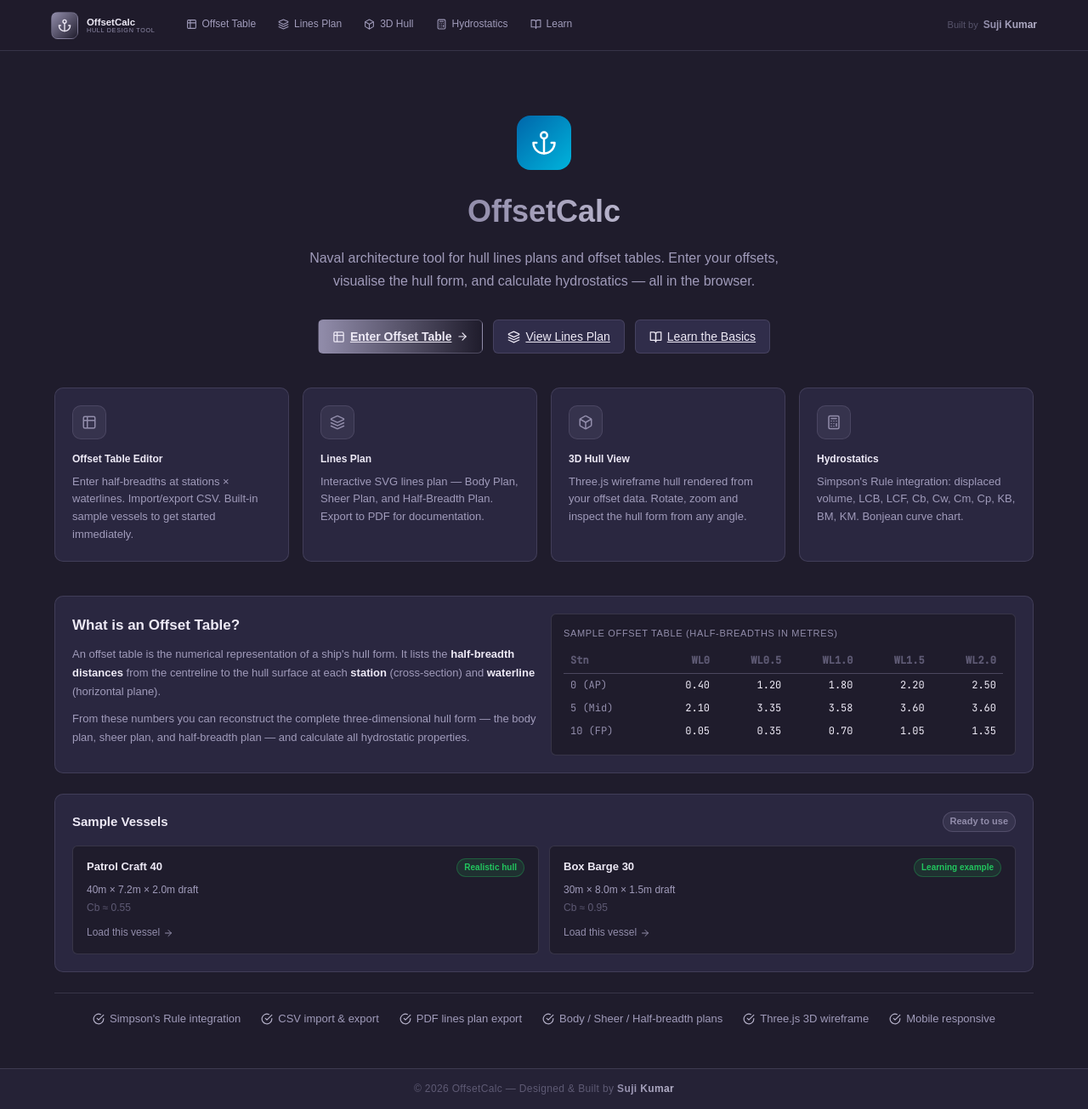
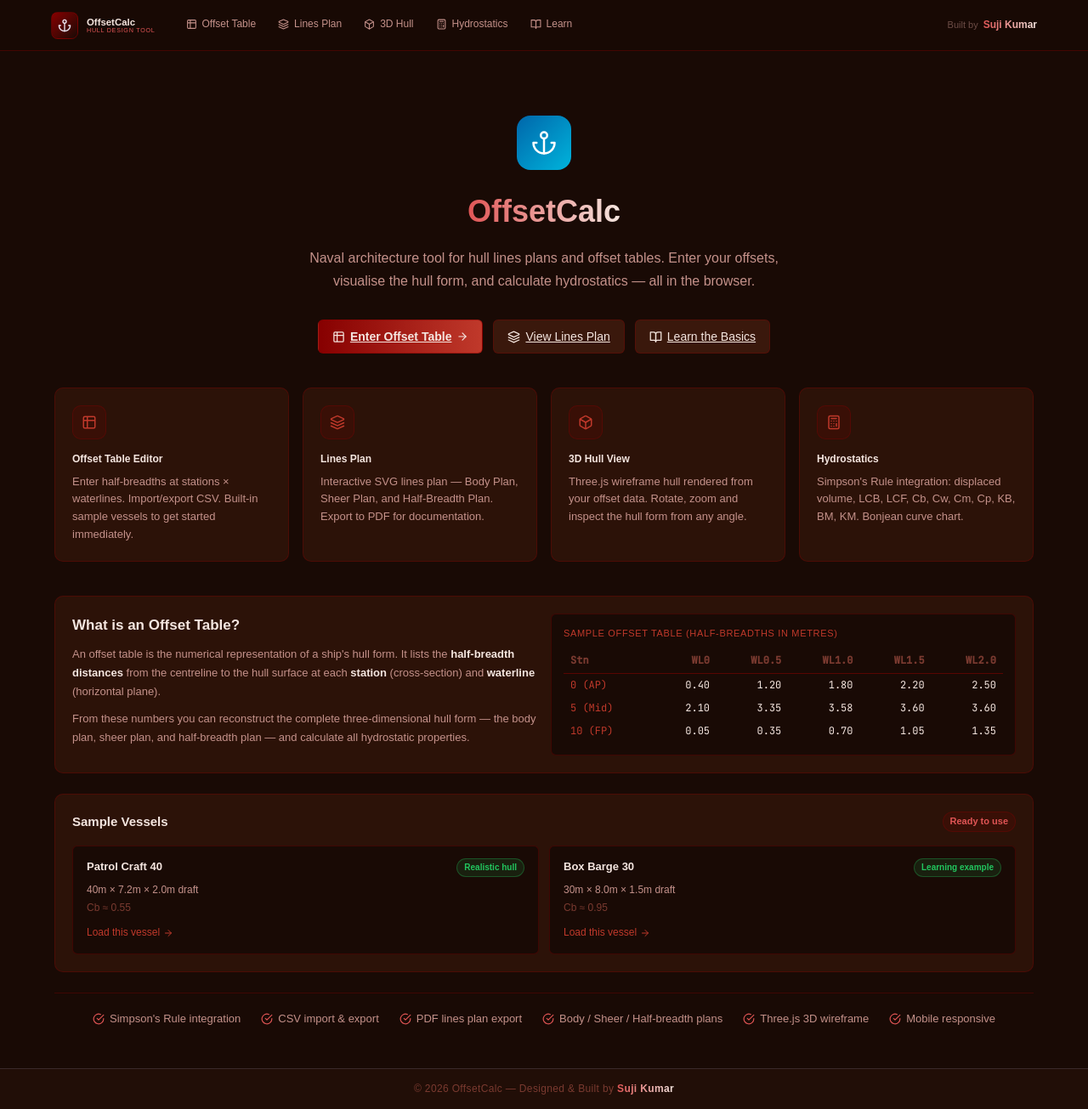
Before and after one commit to sujirex/offsetcalc, a Next.js app: page / in a window 1280 px wide. Shown: the whole page at 85% size. Built offline with nearby package versions, Linux system fonts and the light colour scheme.

Commit message:
style: crimson-dark theme #190a05→#870000, warm cream text

```diff
--- a/app/globals.css
+++ b/app/globals.css
@@ -3,32 +3,32 @@
 *, *::before, *::after { box-sizing: border-box; margin: 0; padding: 0; }
 
 :root {
-  /* Backgrounds — deep purple */
-  --navy:        #1F1C2C;
-  --navy-mid:    #252236;
-  --navy-card:   #2a2740;
-  --navy-raised: #302d4a;
-  --border:      rgba(146, 141, 171, 0.22);
-  --border-hover:rgba(146, 141, 171, 0.55);
+  /* Backgrounds — deep crimson */
+  --navy:        #190a05;
+  --navy-mid:    #210e07;
+  --navy-card:   #2c1208;
+  --navy-raised: #3a180c;
+  --border:      rgba(135, 0, 0, 0.35);
+  --border-hover:rgba(180, 30, 30, 0.65);
 
-  /* Brand — #928DAB → #1F1C2C */
-  --cyan:        #928DAB;
-  --teal:        #b8b4cc;
-  --cyan-dim:    rgba(146, 141, 171, 0.12);
+  /* Brand — #190a05 → #870000 */
+  --cyan:        #c0392b;
+  --teal:        #e05555;
+  --cyan-dim:    rgba(135, 0, 0, 0.15);
   --amber:       #f59e0b;
   --danger:      #ef4444;
   --success:     #22c55e;
 
-  /* Text */
-  --text-primary:   #eeeaf6;
-  --text-secondary: #a09bba;
-  --text-muted:     #5e5a74;
+  /* Text — warm cream */
+  --text-primary:   #f5e6e0;
+  --text-secondary: #c4918a;
+  --text-muted:     #7a3a30;
 
   --nav-h:     60px;
   --radius:    10px;
   --radius-sm: 6px;
 
-  --brand-grad: linear-gradient(to right, #928DAB, #1F1C2C);
+  --brand-grad: linear-gradient(to right, #190a05, #870000);
 }
 
 html, body {
@@ -51,8 +51,8 @@ label { font-family: Arial, Helvetica, sans-serif; font-size: 11px; }
 /* Scrollbar */
 ::-webkit-scrollbar { width: 6px; height: 6px; }
 ::-webkit-scrollbar-track { background: var(--navy); }
-::-webkit-scrollbar-thumb { background: rgba(146,141,171,0.3); border-radius: 3px; }
-::-webkit-scrollbar-thumb:hover { background: var(--cyan); }
+::-webkit-scrollbar-thumb { background: rgba(135,0,0,0.4); border-radius: 3px; }
+::-webkit-scrollbar-thumb:hover { background: #870000; }
 
 /* Cards */
 .card {
@@ -75,12 +75,11 @@ label { font-family: Arial, Helvetica, sans-serif; font-size: 11px; }
 .btn:hover { opacity: 0.85; transform: translateY(-1px); }
 .btn:active { transform: translateY(0); }
 .btn-primary {
-  background: #928DAB;
-  background: -webkit-linear-gradient(to right, #928DAB, #1F1C2C);
-  background: linear-gradient(to right, #928DAB, #1F1C2C);
-  color: #eeeaf6;
+  background: -webkit-linear-gradient(to right, #870000, #c0392b);
+  background: linear-gradient(to right, #870000, #c0392b);
+  color: #f5e6e0;
   font-weight: 600;
-  border: 1px solid rgba(146,141,171,0.4);
+  border: 1px solid rgba(135,0,0,0.5);
 }
 .btn-secondary { background: var(--navy-raised); color: var(--text-primary); border: 1px solid var(--border); }
 .btn-ghost     { background: transparent; color: var(--text-secondary); border: 1px solid transparent; }
@@ -95,7 +94,7 @@ label { font-family: Arial, Helvetica, sans-serif; font-size: 11px; }
   width: 100%; transition: border-color .15s;
   font-family: Arial, Helvetica, sans-serif;
 }
-.input:focus { border-color: var(--cyan); }
+.input:focus { border-color: #870000; }
 .input::placeholder { color: var(--text-muted); }
 
 /* Table */
@@ -107,8 +106,8 @@ label { font-family: Arial, Helvetica, sans-serif; font-size: 11px; }
   border-bottom: 1px solid var(--border);
   background: var(--navy); position: sticky; top: 0; z-index: 1;
 }
-.data-table td { padding: 9px 14px; border-bottom: 1px solid rgba(146,141,171,.08); color: var(--text-secondary); }
-.data-table tr:hover td { background: rgba(146,141,171,.06); }
+.data-table td { padding: 9px 14px; border-bottom: 1px solid rgba(135,0,0,.12); color: var(--text-secondary); }
+.data-table tr:hover td { background: rgba(135,0,0,.08); }
 
 /* Stat cards */
 .stat-grid { display: grid; gap: 14px; }
@@ -119,15 +118,12 @@ label { font-family: Arial, Helvetica, sans-serif; font-size: 11px; }
   padding: 16px 18px;
 }
 .stat-label { color: var(--text-muted); font-size: 11px; font-weight: 600; letter-spacing: .06em; text-transform: uppercase; margin-bottom: 4px; font-family: Arial, Helvetica, sans-serif; }
-.stat-value {
-  font-size: 24px; font-weight: 700; line-height: 1.1;
-  color: var(--teal);
-}
-.stat-sub { color: var(--text-muted); font-size: 11px; margin-top: 3px; }
+.stat-value { font-size: 24px; font-weight: 700; line-height: 1.1; color: #e05555; }
+.stat-sub   { color: var(--text-muted); font-size: 11px; margin-top: 3px; }
 
 /* Badges */
 .badge { display: inline-flex; align-items: center; padding: 2px 8px; border-radius: 12px; font-size: 11px; font-weight: 600; }
-.badge-info    { background: rgba(146,141,171,.12); color: var(--cyan); border: 1px solid rgba(146,141,171,.3); }
+.badge-info    { background: rgba(135,0,0,.15); color: #e05555; border: 1px solid rgba(135,0,0,.35); }
 .badge-success { background: rgba(34,197,94,.12); color: #22c55e; border: 1px solid rgba(34,197,94,.3); }
 .badge-warning { background: rgba(245,158,11,.12); color: #f59e0b; border: 1px solid rgba(245,158,11,.3); }
 
@@ -137,9 +133,8 @@ label { font-family: Arial, Helvetica, sans-serif; font-size: 11px; }
 
 /* Grad text */
 .grad-text {
-  background: #928DAB;
-  background: -webkit-linear-gradient(to right, #928DAB, #b8b4cc);
-  background: linear-gradient(to right, #928DAB, #b8b4cc);
+  background: -webkit-linear-gradient(to right, #e05555, #f5e6e0);
+  background: linear-gradient(to right, #e05555, #f5e6e0);
   -webkit-background-clip: text;
   -webkit-text-fill-color: transparent;
   background-clip: text;
--- a/app/layout.tsx
+++ b/app/layout.tsx
@@ -23,7 +23,7 @@ export default function RootLayout({ children }: { children: React.ReactNode })
             alignItems: "center",
             justifyContent: "center",
             borderTop: "1px solid rgba(146,141,171,0.22)",
-            background: "#252236",
+            background: "#210e07",
             gap: 16,
           }}>
             <span style={{
@@ -34,7 +34,7 @@ export default function RootLayout({ children }: { children: React.ReactNode })
             }}>
               © {new Date().getFullYear()} OffsetCalc — Designed &amp; Built by{" "}
               <span style={{
-                background: "linear-gradient(to right, #928DAB, #b8b4cc)",
+                background: "linear-gradient(to right, #e05555, #f5e6e0)",
                 WebkitBackgroundClip: "text",
                 WebkitTextFillColor: "transparent",
                 backgroundClip: "text",
--- a/components/Navbar.tsx
+++ b/components/Navbar.tsx
@@ -19,8 +19,8 @@ export function Navbar() {
   return (
     <nav style={{
       height: "var(--nav-h)",
-      background: "rgba(31,28,44,0.97)",
-      borderBottom: "1px solid rgba(146,141,171,0.22)",
+      background: "rgba(25,10,5,0.97)",
+      borderBottom: "1px solid rgba(135,0,0,0.4)",
       backdropFilter: "blur(16px)",
       position: "sticky", top: 0, zIndex: 50,
       display: "flex", alignItems: "center",
@@ -34,15 +34,15 @@ export function Navbar() {
         <Link href="/" style={{ textDecoration: "none", display: "flex", alignItems: "center", gap: 10, flexShrink: 0, marginRight: 16 }}>
           <div style={{
             width: 32, height: 32, borderRadius: 8,
-            background: "linear-gradient(135deg, #928DAB, #1F1C2C)",
-            border: "1px solid rgba(146,141,171,0.4)",
+            background: "linear-gradient(135deg, #870000, #190a05)",
+            border: "1px solid rgba(135,0,0,0.5)",
             display: "flex", alignItems: "center", justifyContent: "center",
           }}>
             <Anchor size={16} color="#eeeaf6" />
           </div>
           <div>
-            <div style={{ fontWeight: 700, fontSize: "0.95rem", color: "#eeeaf6", lineHeight: 1.1, fontFamily: "Arial, sans-serif" }}>OffsetCalc</div>
-            <div style={{ fontSize: "0.6rem", color: "#928DAB", letterSpacing: "0.1em", lineHeight: 1, fontFamily: "Arial, sans-serif" }}>HULL DESIGN TOOL</div>
+            <div style={{ fontWeight: 700, fontSize: "0.95rem", color: "#f5e6e0", lineHeight: 1.1, fontFamily: "Arial, sans-serif" }}>OffsetCalc</div>
+            <div style={{ fontSize: "0.6rem", color: "#e05555", letterSpacing: "0.1em", lineHeight: 1, fontFamily: "Arial, sans-serif" }}>HULL DESIGN TOOL</div>
           </div>
         </Link>
 
@@ -58,9 +58,9 @@ export function Navbar() {
                 fontSize: 12,
                 fontWeight: 500,
                 fontFamily: "Arial, Helvetica, sans-serif",
-                color: active ? "#b8b4cc" : "#a09bba",
-                background: active ? "rgba(146,141,171,0.12)" : "transparent",
-                borderBottom: active ? "2px solid #928DAB" : "2px solid transparent",
+                color: active ? "#f5e6e0" : "#c4918a",
+                background: active ? "rgba(135,0,0,0.15)" : "transparent",
+                borderBottom: active ? "2px solid #870000" : "2px solid transparent",
                 transition: "all .12s",
               }}>
                 <Icon size={13} />
@@ -72,11 +72,11 @@ export function Navbar() {
 
         {/* Built by — desktop only */}
         <div className="nav-built" style={{ display: "flex", alignItems: "center", gap: 6, flexShrink: 0, marginLeft: 8 }}>
-          <span style={{ fontSize: 11, color: "rgba(146,141,171,0.5)", fontFamily: "Arial, sans-serif" }}>Built by</span>
+          <span style={{ fontSize: 11, color: "rgba(196,145,138,0.5)", fontFamily: "Arial, sans-serif" }}>Built by</span>
           <span style={{
             fontSize: 12, fontWeight: 600,
             fontFamily: "Arial, sans-serif",
-            background: "linear-gradient(to right, #928DAB, #b8b4cc)",
+            background: "linear-gradient(to right, #e05555, #f5e6e0)",
             WebkitBackgroundClip: "text",
             WebkitTextFillColor: "transparent",
             backgroundClip: "text",
@@ -114,8 +114,8 @@ export function Navbar() {
                 padding: "10px 12px", borderRadius: "var(--radius-sm)", marginBottom: 4,
                 textDecoration: "none", fontSize: 13, fontWeight: 500,
                 fontFamily: "Arial, Helvetica, sans-serif",
-                color: active ? "#b8b4cc" : "#a09bba",
-                background: active ? "rgba(146,141,171,0.12)" : "transparent",
+                color: active ? "#f5e6e0" : "#c4918a",
+                background: active ? "rgba(135,0,0,0.12)" : "transparent",
               }}>
                 <Icon size={15} /> {label}
               </Link>
```
